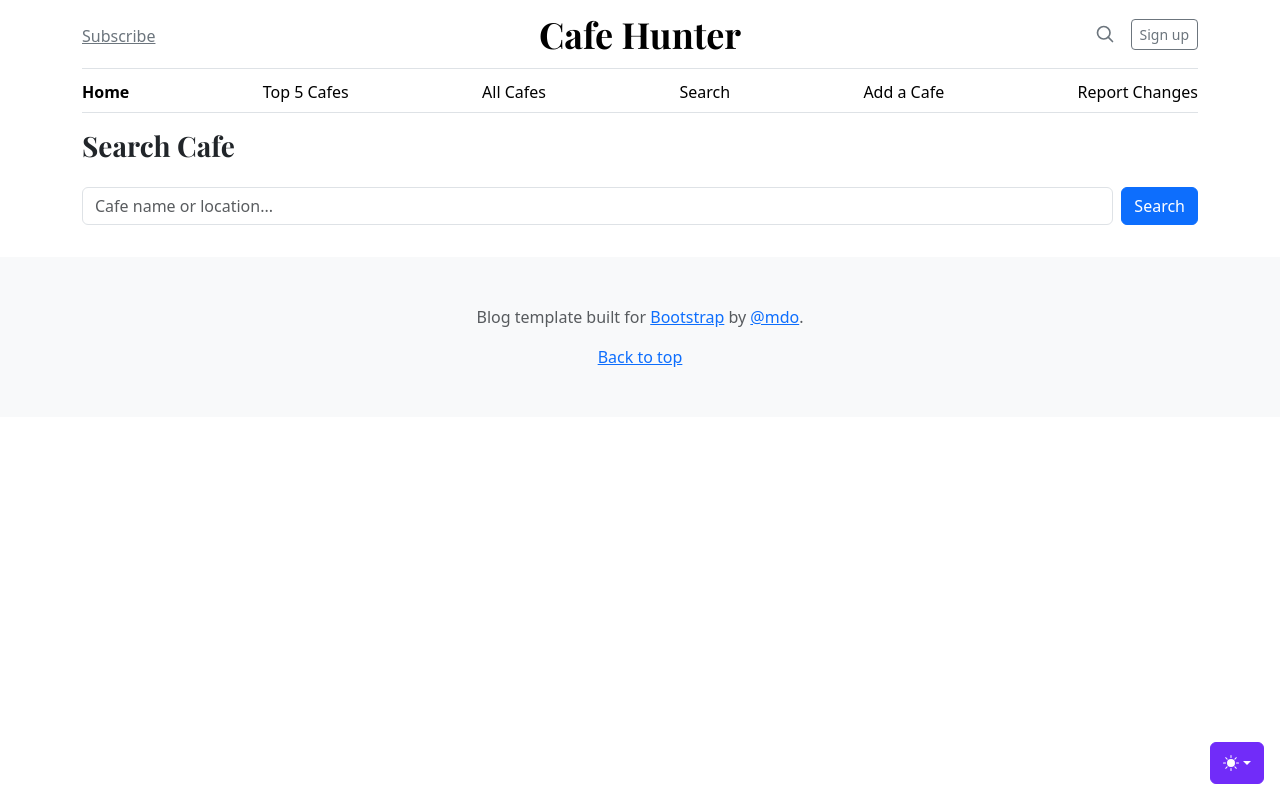
After one commit to dankeschoen13/cafe-hunter, a Flask app: page /search in a window 1280 px wide. The commit adds this page. Run offline with Flask 3, Linux system fonts and the light colour scheme; some libraries are stand-ins or nearby versions.

Commit message:
implements a search page which searches location and cafe name from the database through consumption of search api

```diff
--- a/messages.py
+++ b/messages.py
@@ -4,6 +4,7 @@ class Errors(str, Enum):
     LOCATION_NO_MATCH = "Sorry, we don't have a cafe at that location."
     ID_NO_MATCH = "Sorry a cafe with that id was not found in the database."
     WRONG_API_KEY = "Sorry, that's not allowed. Make sure you have the correct api_key."
+    NO_RESULTS = "Sorry, there are no matching entries in the database"
 
 class Messages(str, Enum):
     ADD_SUCCESS = "Successfully added the new cafe."
--- a/static/javascript/script.js
+++ b/static/javascript/script.js
@@ -0,0 +1,11 @@
+document.getElementById('searchForm').addEventListener('submit', function(e) {
+    e.preventDefault(); // Prevent page reload
+
+    const query = document.getElementById('searchInput').value;
+
+    fetch(`/search_results?q=${encodeURIComponent(query)}`)
+        .then(response => response.text())
+        .then(html => {
+            document.getElementById('results').innerHTML = html;
+        });
+});
--- a/templates/footer.html
+++ b/templates/footer.html
@@ -5,5 +5,6 @@
 </footer>
 
 {{ bootstrap.load_js() }}
+
 </body>
 </html>
--- a/templates/header.html
+++ b/templates/header.html
@@ -132,7 +132,7 @@
                 <a class="nav-item nav-link link-body-emphasis active" href="{{ url_for('web.index') }}">Home</a>
                 <a class="nav-item nav-link link-body-emphasis" href="#">Top 5 Cafes</a>
                 <a class="nav-item nav-link link-body-emphasis" href="{{ url_for('web.show_all') }}">All Cafes</a>
-                <a class="nav-item nav-link link-body-emphasis" href="#">Search</a>
+                <a class="nav-item nav-link link-body-emphasis" href="{{ url_for('web.search') }}">Search</a>
                 <a class="nav-item nav-link link-body-emphasis" href="{{ url_for('web.add_new_cafe') }}">Add a Cafe</a>
                 <a class="nav-item nav-link link-body-emphasis" href="#">Report Changes</a>
                 <!-- <a class="nav-item nav-link link-body-emphasis" href="#">Politics</a>
--- /dev/null
+++ b/templates/search.html
@@ -0,0 +1,18 @@
+
+{% include "header.html" %}
+
+<div class="container">
+    <h3 class="mb-4">Search Cafe</h1>
+
+    <form id="searchForm" action="/search" method="GET" class="d-flex" role="search">
+        <input id="searchInput" class="form-control me-2" type="search" placeholder="Cafe name or location..." name="q">
+        <button class="btn btn-primary" type="submit">Search</button>
+    </form>
+
+    <div id="results" class="row my-3">
+
+    </div>
+</div>
+
+<script src="{{ url_for('static', filename='javascript/script.js') }}"></script>
+{% include "footer.html" %}
--- a/web.py
+++ b/web.py
@@ -83,6 +83,32 @@ def add_new_cafe():
     )
 
 
+@web_bp.route('/search', methods=['GET'])
+def search():
+    return render_template('search.html')
+
+
+@web_bp.route('/search_results', methods=['GET'])
+def search_cafe():
+    query = request.args.get('q')
+    cafes = []
+    if query:
+        search_result = requests.get(
+            url_for('api.search', query=query, _external=True)
+        )
+
+        if search_result.status_code == 200:
+            cafes = search_result.json()
+        else:
+            cafes = []
+
+    return render_template(
+        'search_results.html',
+        found_cafes=cafes
+    )
+
+
+
 @web_bp.route('/cafe/<int:cafe_id>', methods=['GET'])
 def show_cafe(cafe_id):
     cafe_selected = requests.get(
```
Also changed, not shown: api.py (+9 -5 lines), templates/search_results.html (added, +24 -0 lines).
